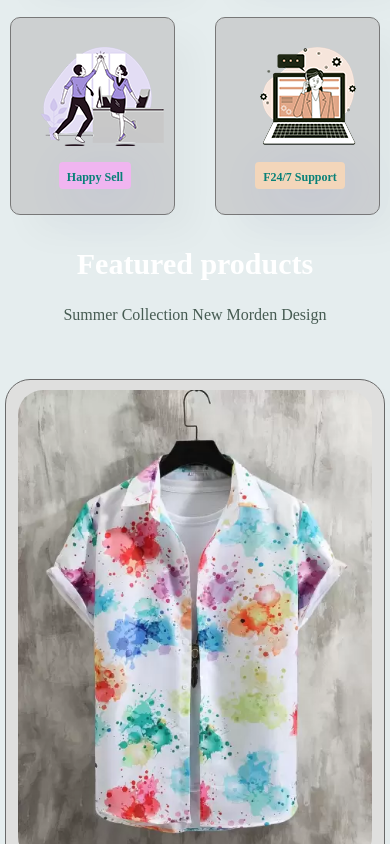
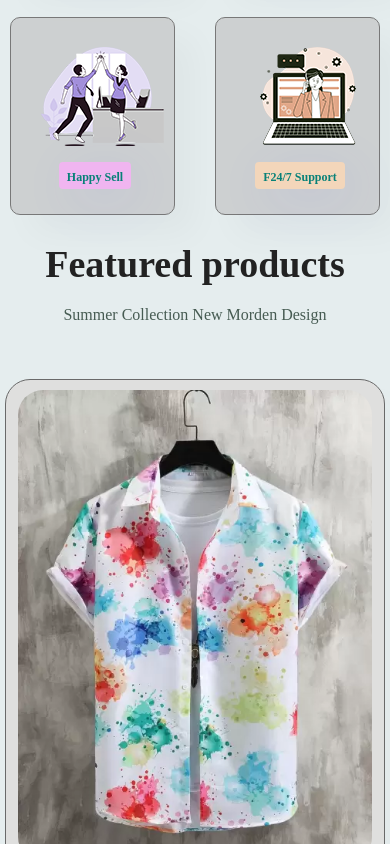
Before and after one commit to shaik-jeelan-641/Online-Retail-Website, a plain HTML site: page index.html in a window 390 px wide. Shown: the part 1156-2000 px from the top of the page. Drawn offline with Linux system fonts and the light colour scheme.

Commit message:
Add file

```diff
--- a/style.css
+++ b/style.css
@@ -1539,9 +1539,9 @@ map iframe {
     font-size: 25px
   }
 
-  #product1 h2 {
-    font-size: 30px;
-    color: white;
+  h2 {
+    font-size: 38px;
+
   }
 
   #hero h1 {
```
